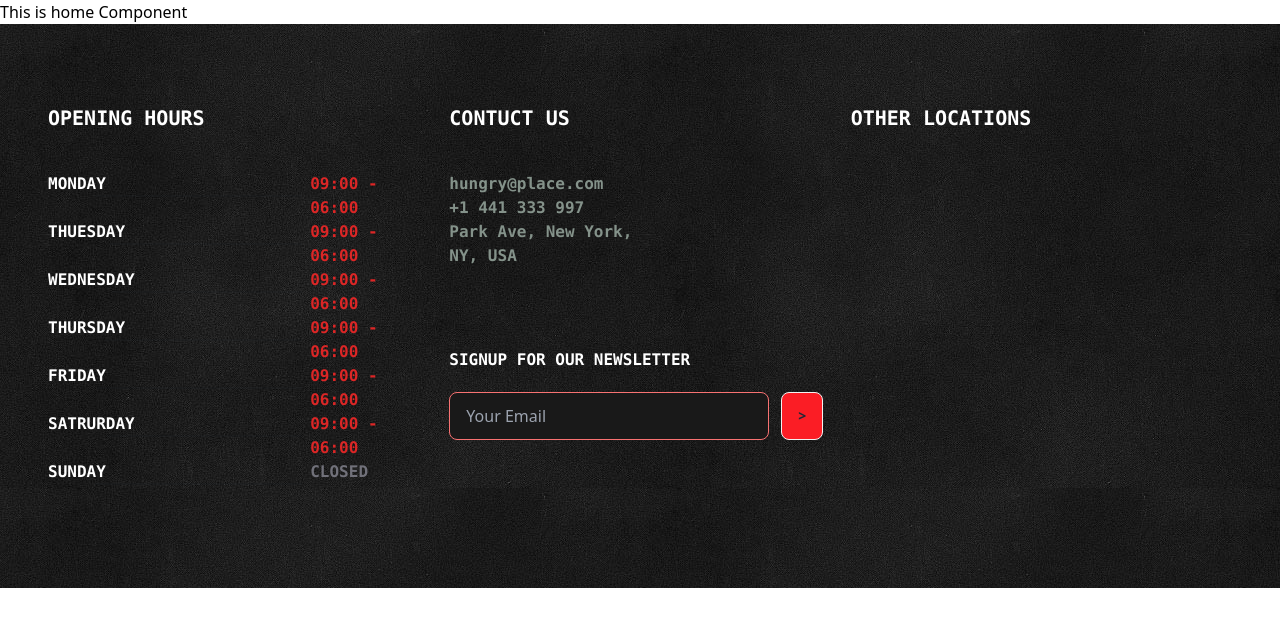
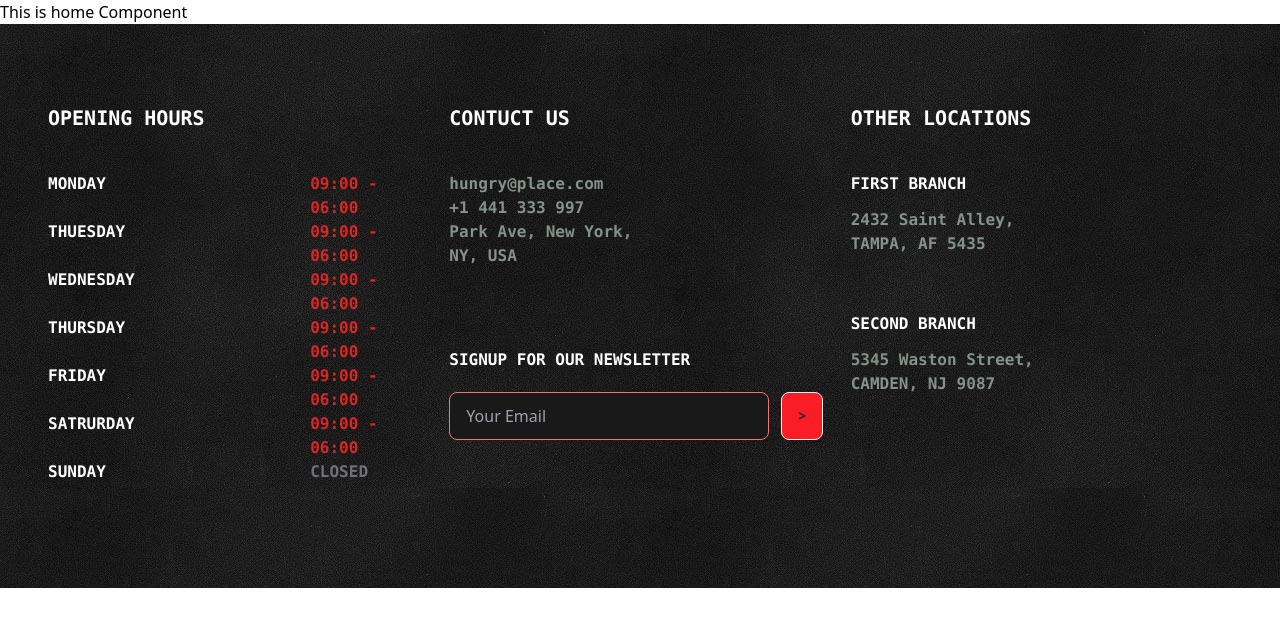
Before and after one commit to Nik7s/hungry-place-restaurant-client, a React (Vite) app: page / in a window 1280 px wide. Shown: the top 626 px of the page. Built offline with nearby package versions, Linux system fonts and the light colour scheme.

Commit message:
Complete intial main footer design

```diff
--- a/src/Pages/Home/Home/Shared/Footer/Footer.jsx
+++ b/src/Pages/Home/Home/Shared/Footer/Footer.jsx
@@ -63,6 +63,19 @@ const Footer = () => {
       </div>
       <div>
         <h1 className="font-mono font-bold text-xl">OTHER LOCATIONS</h1>
+        <h1 className="font-mono  font-bold mt-10">FIRST BRANCH</h1>
+        <p className="text-[#84928A] mt-3 font-mono font-bold">
+          2432 Saint Alley,
+          <br />
+          TAMPA, AF 5435
+        </p>
+        <div className="divider"></div>
+        <h1 className="font-mono  font-bold mt-6">SECOND BRANCH</h1>
+        <p className="text-[#84928A] mt-3 font-mono font-bold">
+          5345 Waston Street,
+          <br />
+          CAMDEN, NJ 9087
+        </p>
       </div>
     </div>
   );
```
